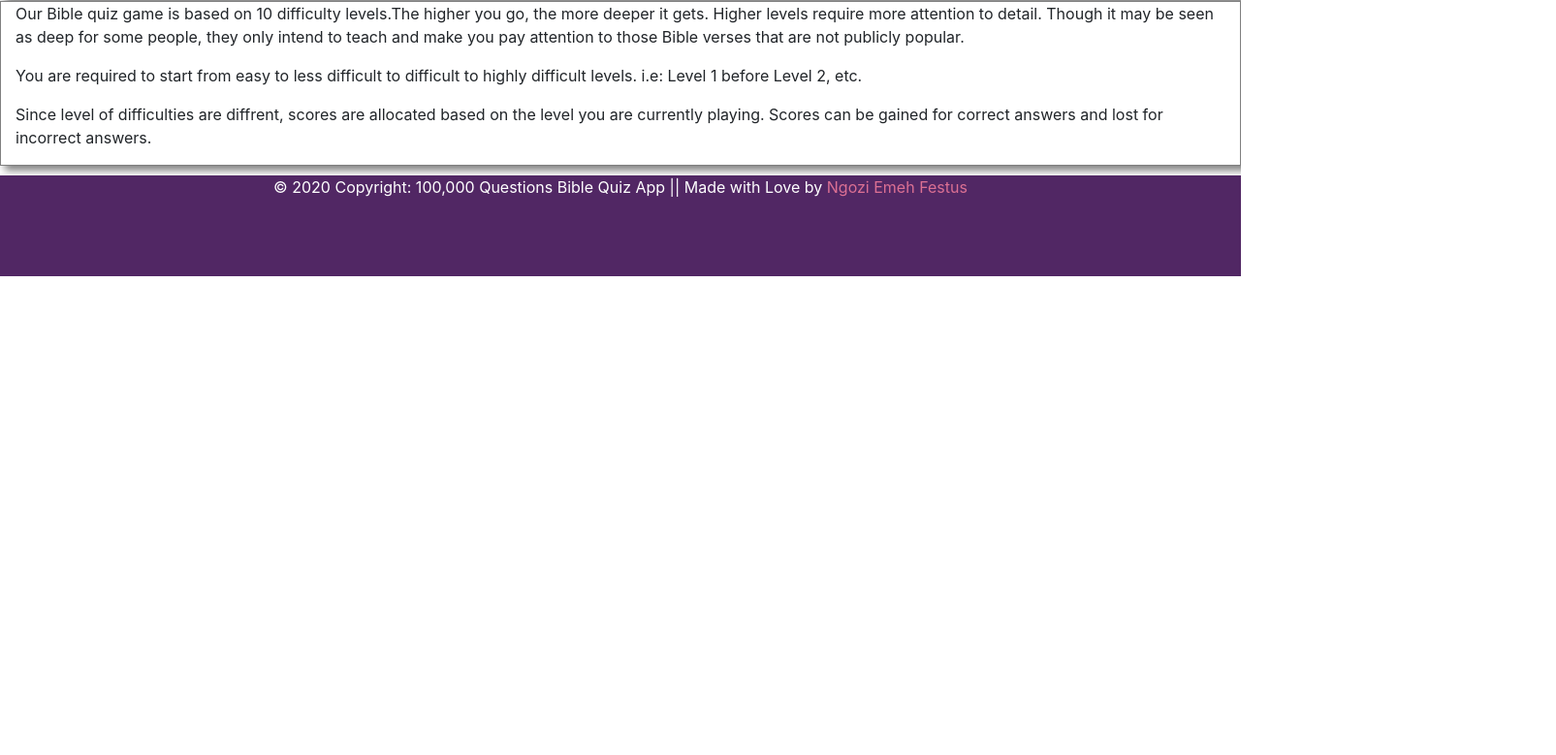
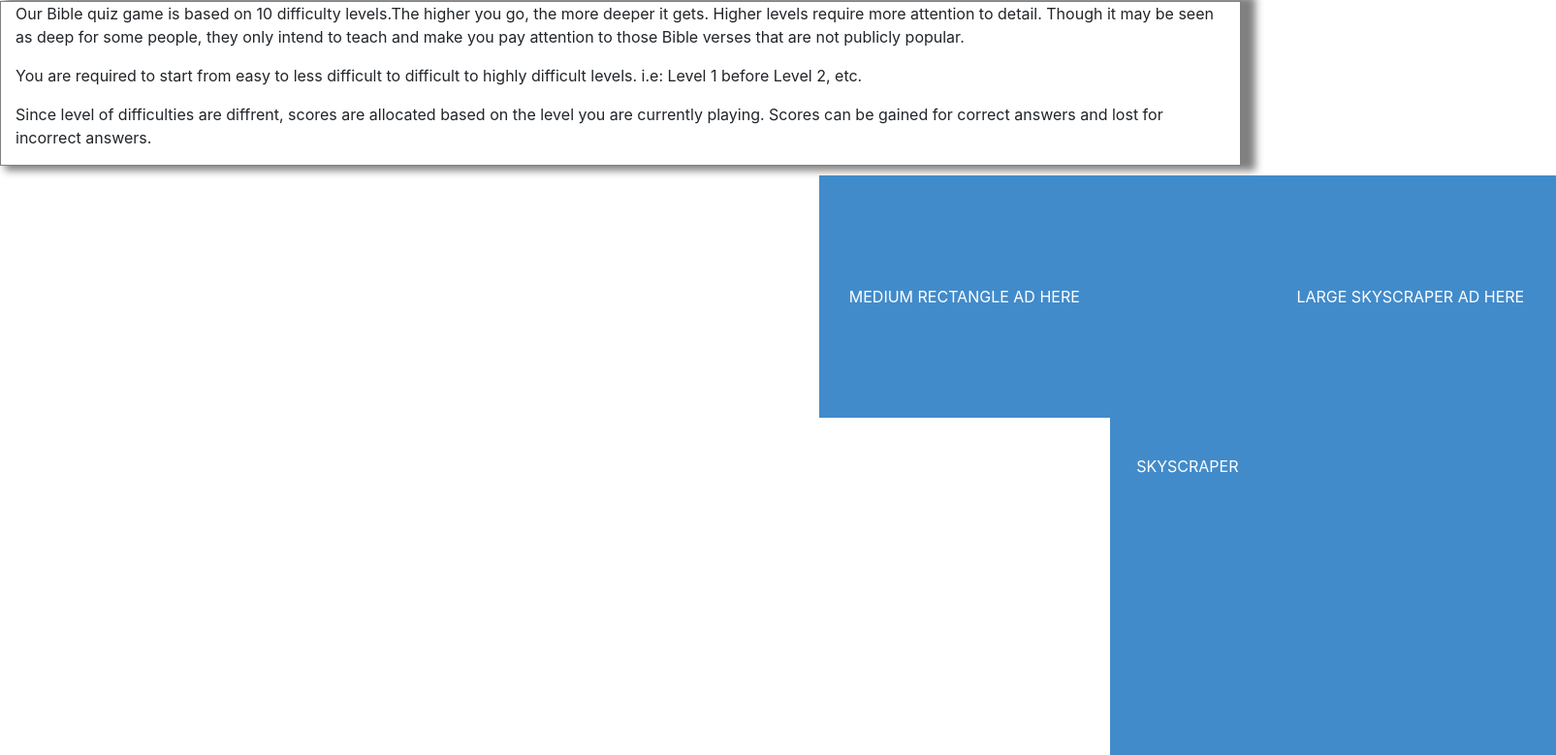
Before and after one commit to NgoziEmeh/Bible-quiz-web-app-frontend, an Angular app: page /guideline in a window 1280 px wide. Shown: the part 531-1310 px from the top of the page at 97% size, 1605 px wide, since content can reach past the window. Before the commit the page ends 816 px from the top, so only its background shows below. Built offline with nearby package versions, Linux system fonts and the light colour scheme.

Commit message:
allo area

```diff
--- a/src/app/guideline/guideline.component.css
+++ b/src/app/guideline/guideline.component.css
@@ -151,3 +151,23 @@
     margin: 0 auto;
     margin-bottom: 10px;
 }
+
+/* Score allocation table area */
+.table-area{
+    width: 100%;
+    height: 1000px;
+    display: flex;
+    flex-direction: row;
+}
+
+.allocation-area{
+    width: 66%;
+    height: 100%;
+
+}
+.allocation-ad{
+    width: 33%;
+    height: 100%;
+    display: flex;
+    /* justify-content:center; */
+}
--- a/src/app/guideline/guideline.component.html
+++ b/src/app/guideline/guideline.component.html
@@ -8,13 +8,14 @@
 <div class="up-ad-holder">
         <div class="leaderboard-holder">
                 <app-leaderboardad></app-leaderboardad>
-            </div>
-            <div class="mobilead-holder">
+        </div>
+        <div class="mobilead-holder">
                 <app-mobilead></app-mobilead>
-            </div>
-            <div class="mediumleaderboard-holder">
+        </div>
+
+        <div class="mediumleaderboard-holder">
                 <app-mediumleaderboard></app-mediumleaderboard>
-            </div>
+        </div>
 </div>
 <hr>
 
@@ -38,6 +39,23 @@
         <p>You are required to start from easy to less difficult to difficult to highly difficult levels. i.e: Level 1 before Level 2, etc.</p>
         <p>Since level of difficulties are diffrent, scores are allocated based on the level you are currently playing. Scores can be gained for correct answers and lost for incorrect answers.</p>
     </div>
+
+    <div class="table-area">
+        <div class="allocation-area"></div>
+        <div class="allocation-ad">
+            <div class="allo-squaread">
+                <app-squaread></app-squaread>
+            </div>
+
+
+            <div class="allo-skyscraper">
+                <app-skyscraperad></app-skyscraperad>
+            </div>
+           <div class="allo-largeskycraper">
+            <app-largeskyscraper></app-largeskyscraper>
+           </div>
+        </div>
+    </div>
 </div>
 <div class="footer_area">
     <app-footer></app-footer>
```
